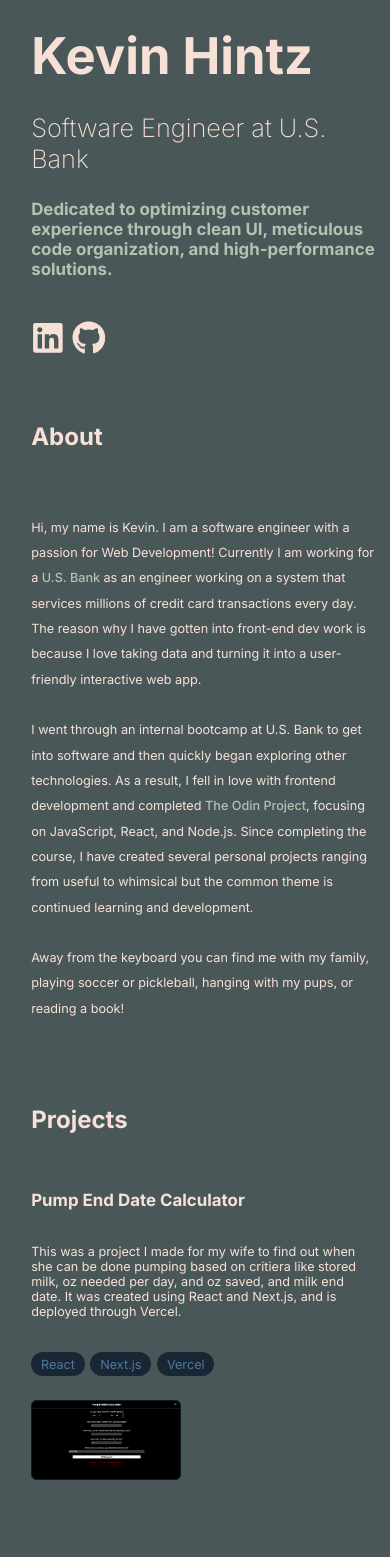
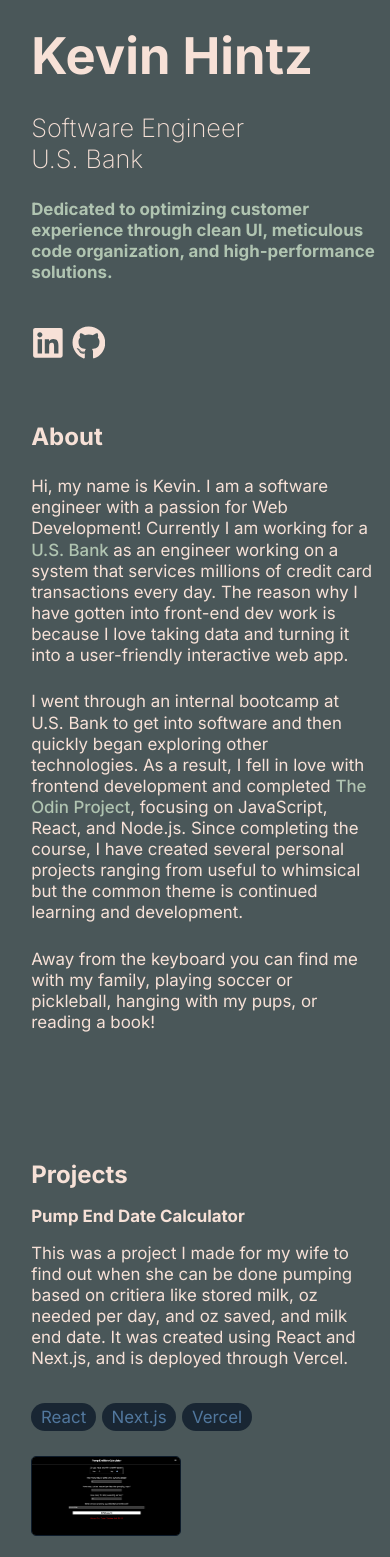
Before and after one commit to khintz34/portfolio-updated, a Next.js app: page / in a window 390 px wide. Shown: the top 1557 px of the page. Built offline with nearby package versions, Linux system fonts and the light colour scheme.

Commit message:
line height mobile

```diff
--- a/src/app/page.js
+++ b/src/app/page.js
@@ -56,7 +56,9 @@
         <div className={styles.leftMain}>
           <div>
             <h1 className={styles.h1}>Kevin Hintz</h1>
-            <h2 className={styles.h2}>Software Engineer at U.S. Bank</h2>
+            <h2 className={styles.h2}>
+              Software Engineer <br></br> U.S. Bank
+            </h2>
             <h3 className={styles.h3}>
               Dedicated to optimizing customer experience through clean UI,
               meticulous code organization, and high-performance solutions.
--- a/src/app/page.module.css
+++ b/src/app/page.module.css
@@ -32,6 +32,7 @@
 .h3 {
   color: var(--tan-light);
   margin-top: 2vh;
+  line-height: 3vh;
 }
 
 .goTos {
@@ -98,7 +99,6 @@
     display: block;
     position: sticky;
     top: 0vh;
-    height: 8vh;
   }
 
   .h1 {
@@ -116,6 +116,7 @@
     color: var(--tan-light);
     margin: 2vh 0;
     font-size: 2vh;
+    line-height: 2.5vh;
   }
 
   .goTos {
--- a/src/components/About/About.module.scss
+++ b/src/components/About/About.module.scss
@@ -1,6 +1,6 @@
 .aboutMain {
   min-height: 90vh;
-  padding: 0 4vw 0 0;
+  padding: 0 4vw 5vh 0;
 }
 
 .intro {
@@ -27,8 +27,8 @@
   }
 
   .intro {
-    font-size: 1.5vh;
-    line-height: 3vh;
+    font-size: 2vh;
+    line-height: 2.5vh;
   }
 
   .aboutMain {
--- a/src/components/Experience/Experience.js
+++ b/src/components/Experience/Experience.js
@@ -4,6 +4,7 @@
 import styles from "./Experience.module.scss";
 
 // todo mobile images need fixing
+// todo side by side title/company is showing up funny
 
 export default function Experience({
   title,
--- a/src/components/Experience/Experience.module.scss
+++ b/src/components/Experience/Experience.module.scss
@@ -58,6 +58,10 @@
   display: flex;
   flex-direction: column;
   justify-content: center;
+}
+
+.para {
+  line-height: 3vh;
 }
 
 .blank {
@@ -140,7 +144,8 @@
   .para {
     width: 92vw;
     padding: 0 4vw 0 0;
-    font-size: 1.5vh;
+    font-size: 2vh;
+    line-height: 2.5vh;
   }
 
   .title,
--- a/src/components/Project/Project.module.scss
+++ b/src/components/Project/Project.module.scss
@@ -48,7 +48,6 @@
 
 .h4 {
   font-size: 3vh;
-  margin-bottom: 2vh;
 }
 
 .techContainer {
@@ -71,7 +70,7 @@
 }
 
 .about {
-  // max-width: 22vw;
+  line-height: 3vh;
 }
 
 @media screen and (max-width: 999px) {
@@ -90,8 +89,9 @@
   }
 
   .about {
-    font-size: 1.5vh;
+    font-size: 2vh;
     padding-right: 4vw;
+    line-height: 2.5vh;
   }
 
   .h4 {
@@ -100,6 +100,6 @@
 
   .tech {
     padding: 0.5vh 2.5vw;
-    font-size: 1.5vh;
+    font-size: 2vh;
   }
 }
```
